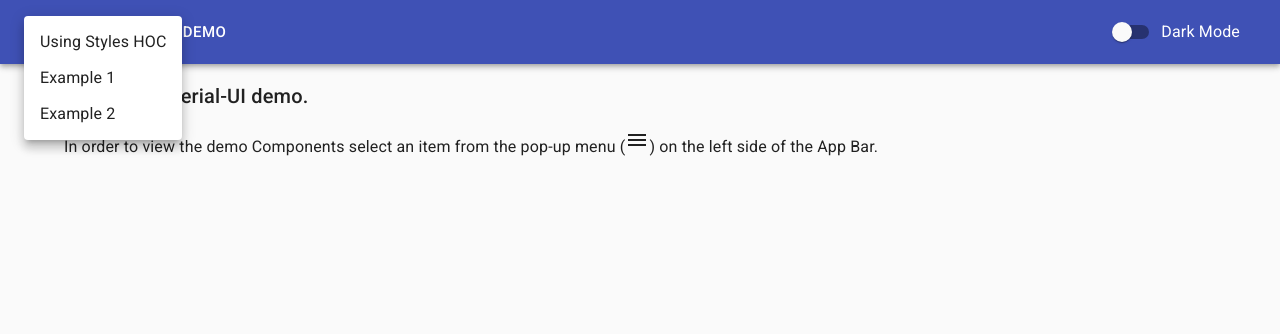
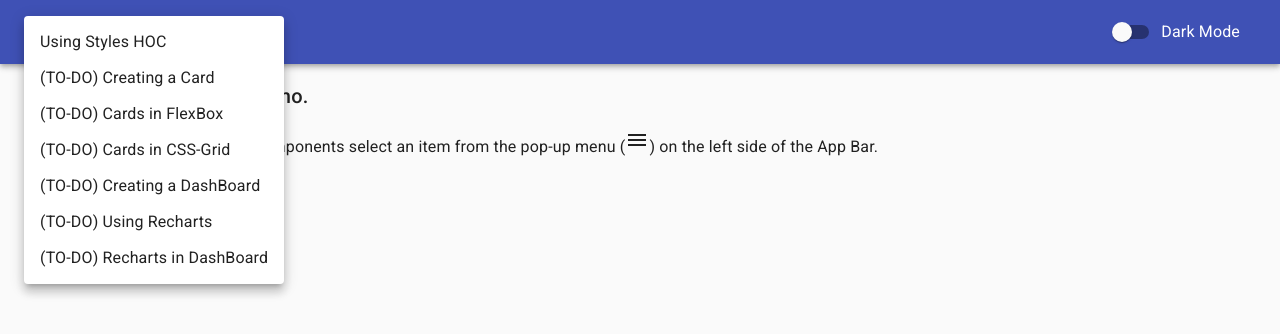
Before and after one commit to zotijs/material-ui-demo, a React (Create React App) app: page / in a window 1280 px wide. Both pictures are taken after a click on the button 48 px from the left and 32 px from the top of the page. Shown: the top 334 px of the page. Built offline with nearby package versions, Linux system fonts and the light colour scheme.

Commit message:
to-do menu items

```diff
--- a/src/components/menuItems/MenuItems.js
+++ b/src/components/menuItems/MenuItems.js
@@ -11,8 +11,12 @@ const MenuItems = React.forwardRef(({ handleClose, ...restProps }, ref) => (
     >
       Using Styles HOC
     </MenuItem>
-    <MenuItem onClick={handleClose}>Example 1</MenuItem>
-    <MenuItem onClick={handleClose}>Example 2</MenuItem>
+    <MenuItem onClick={handleClose}>(TO-DO) Creating a Card</MenuItem>
+    <MenuItem onClick={handleClose}>(TO-DO) Cards in FlexBox</MenuItem>
+    <MenuItem onClick={handleClose}>(TO-DO) Cards in CSS-Grid</MenuItem>
+    <MenuItem onClick={handleClose}>(TO-DO) Creating a DashBoard</MenuItem>
+    <MenuItem onClick={handleClose}>(TO-DO) Using Recharts</MenuItem>
+    <MenuItem onClick={handleClose}>(TO-DO) Recharts in DashBoard</MenuItem>
   </>
 ));
 
```
